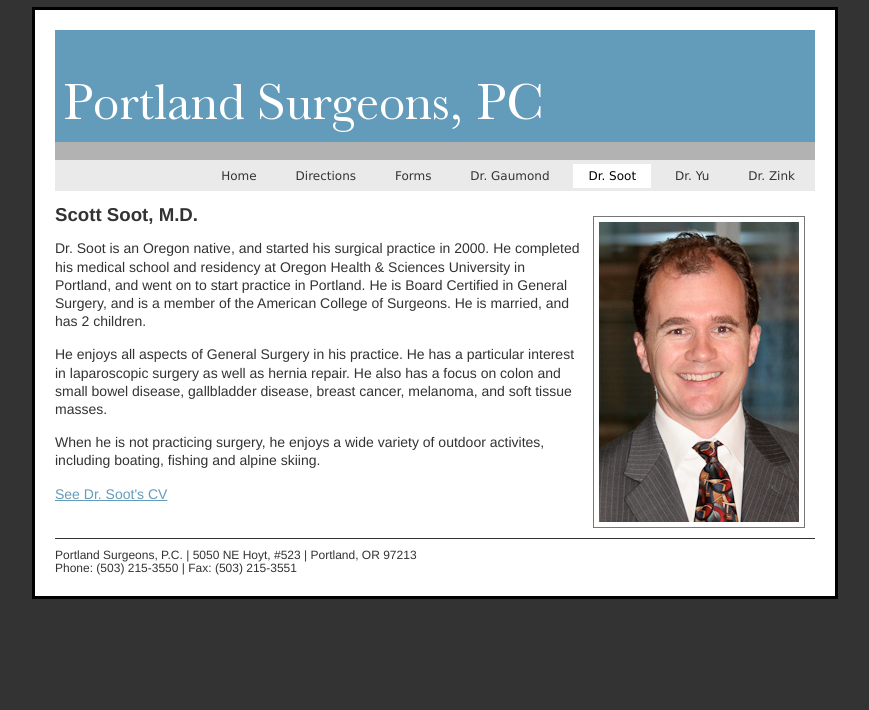
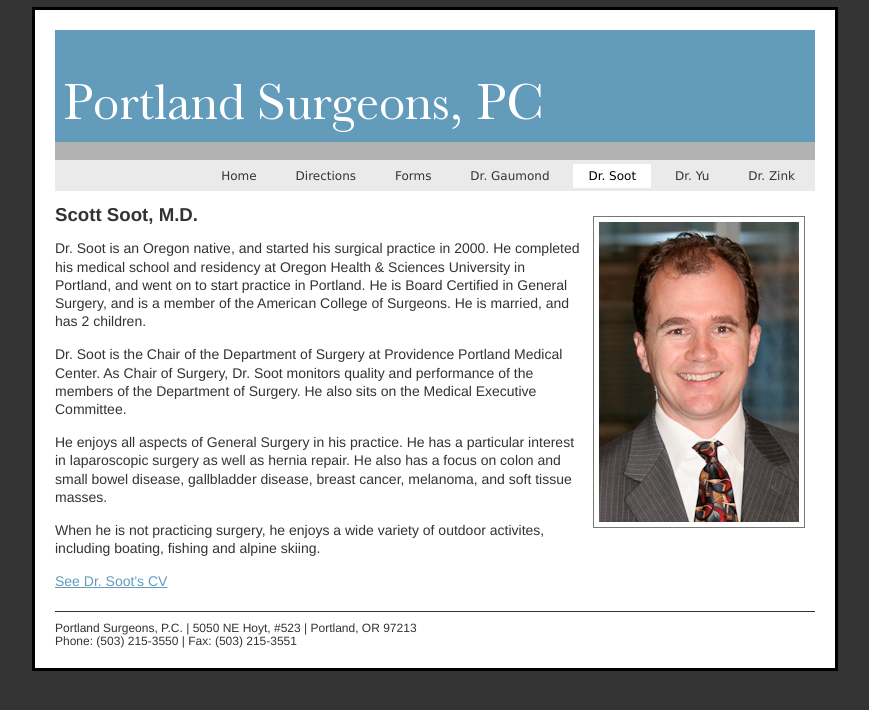
Before and after one commit to danz1976/portland-surgeons, a PHP site: page /soot.php in a window 1280 px wide. Shown: the top 710 px of the page, without its empty margins (205-1074 px from the left). Run offline with PHP 8.4, Linux system fonts and the light colour scheme; style sheets or scripts are compiled from the project's sources.

Commit message:
soot_chair

```diff
--- a/soot.php
+++ b/soot.php
@@ -13,6 +13,12 @@
 </p>
 
 <p>
+Dr. Soot is the Chair of the Department of Surgery at Providence Portland Medical
+Center.  As Chair of Surgery, Dr. Soot monitors quality and performance of the
+members of the Department of Surgery.  He also sits on the Medical Executive
+Committee.
+
+<p>
 He enjoys all aspects of General Surgery in his practice.  He has a particular interest in
 laparoscopic surgery as well as hernia repair.  He also has a focus on colon and small bowel
 disease, gallbladder disease, breast cancer, melanoma, and soft tissue masses.
```
